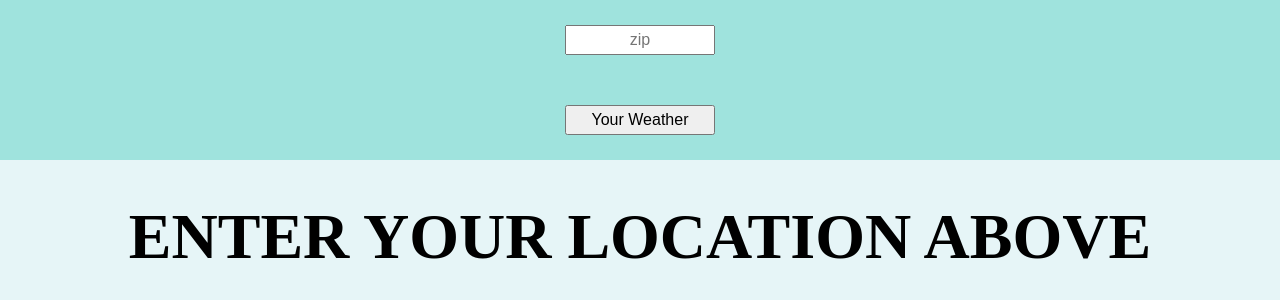
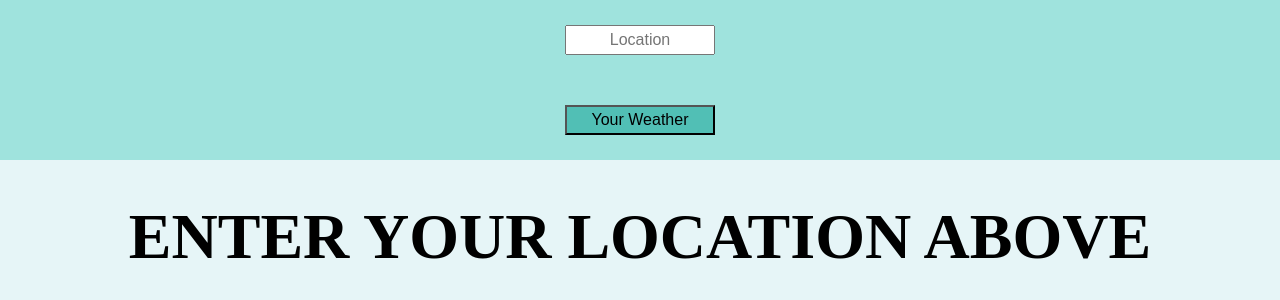
Before and after one commit to jamie29w/weather-api-app, a React (Create React App) app in the folder client/: page / in a window 1280 px wide. Shown: the top 300 px of the page. Built offline with nearby package versions, Linux system fonts and the light colour scheme.

Commit message:
consolidated handleLocChange into handleCoordsChange; styling changes; corrected getDay to getUTCDay

```diff
--- a/client/src/index.css
+++ b/client/src/index.css
@@ -6,3 +6,8 @@
 body {
     background-color: #E6F5F7;
 }
+
+
+input:-webkit-autofill {
+    -webkit-box-shadow: 0 0 0px 1000px #E6F5F7 inset;
+}
--- a/client/src/main/App.js
+++ b/client/src/main/App.js
@@ -12,7 +12,7 @@ class App extends Component {
             lat: null,
             lng: null,
             date: "",
-            location: "",
+            locationStr: "",
             weather: {
                 currently: {},
                 daily: {
@@ -31,18 +31,20 @@ class App extends Component {
             }
         }
         this.getCoords = this.getCoords.bind(this)
-        this.handleChange = this.handleChange.bind(this)
+        this.handleCoordsChange = this.handleCoordsChange.bind(this)
         this.getWeatherInfo = this.getWeatherInfo.bind(this)
         this.searchWeather = this.searchWeather.bind(this)
         this.handleWeatherChange = this.handleWeatherChange.bind(this)
     }
 
-    handleChange(lat,lng) {
+    handleCoordsChange(lat,lng, locationStr) {
         this.setState(prevState => {
             if (typeof lat === 'number' && typeof lng === 'number') {
                 return {
-                    lat: lat,
-                    lng: lng,
+                    ...prevState,
+                    lat,
+                    lng,
+                    locationStr
                 }
             } else {
                 return prevState;
@@ -52,20 +54,11 @@ class App extends Component {
 
     }
 
-    handleLocationChange(location) {
+    handleWeatherChange(weather) {
         this.setState(prevState => {
             return {
                 ...prevState,
-                location
-            }
-        })
-    }
-
-    handleWeatherChange(data) {
-        this.setState(prevState => {
-            return {
-                ...prevState,
-                weather: data
+                weather
             }
         })
     }
@@ -78,15 +71,15 @@ class App extends Component {
         return axios.get(`${locHost}/weather/${lat},${lng}`)
     }
 
-    searchWeather(loc){
-        this.getCoords(loc)
+    searchWeather(e, locationStr){
+        e.preventDefault();
+        this.getCoords(locationStr)
             .then(res => {
                 let coords = res.data.results[0].geometry.location;
-                this.handleChange(coords.lat, coords.lng)
+                this.handleCoordsChange(coords.lat, coords.lng, locationStr)
                 return this.getWeatherInfo(coords.lat, coords.lng)
             }).then (res => {
                 this.handleWeatherChange(res.data)
-                this.handleLocationChange(loc)
             }).catch(err => {
                 console.error(err)
             })
@@ -96,7 +89,7 @@ class App extends Component {
         return(
             <div>
                 <HeaderComponent searchWeather = {this.searchWeather} />
-                <BodyComponent location={this.state.location} weather={this.state.weather} />
+                <BodyComponent locationStr={this.state.locationStr} weather={this.state.weather} />
             </div>
         )
     }
--- a/client/src/main/body/Component.js
+++ b/client/src/main/body/Component.js
@@ -26,7 +26,7 @@ function BodyComponent (props) {
     }
     return (
         <div style={styles.outerDiv}>
-            <h1 style={styles.headers}>{props.weather.currently.temperature === undefined ? "ENTER YOUR LOCATION ABOVE" : `CURRENT TEMPERATURE IN ${props.location.toUpperCase()}`}</h1>
+            <h1 style={styles.headers}>{props.weather.currently.temperature === undefined ? "ENTER YOUR LOCATION ABOVE" : `CURRENT TEMPERATURE IN ${props.locationStr.toUpperCase()}`}</h1>
             <h3 style={styles.headers}>{props.weather.currently.temperature === undefined ? "" : `${Math.round(props.weather.currently.temperature)}˚`}</h3>
 
             <h1 style={styles.headers}> {props.weather.currently.temperature === undefined ? "" : "WEEKLY FORECAST:"}</h1>
--- a/client/src/main/body/Daily.js
+++ b/client/src/main/body/Daily.js
@@ -27,9 +27,11 @@ function Daily (props) {
     }
 
     const date = new Date(props.day.time * 1000)
-    const day = date.getDay()
+    const day = date.getUTCDay()
+    console.log(`day is ${day}`)
     const week = ["SUN", "MON", "TUES", "WED", "THURS", "FRI", "SAT"]
     const dayOfWeek = week[day]
+    console.log(`dayOfWeek is ${dayOfWeek}`)
 
 
 
--- a/client/src/main/header/Component.js
+++ b/client/src/main/header/Component.js
@@ -2,7 +2,7 @@ import React from 'react';
 
 function HeaderComponent(props) {
 
-    const style = {
+    const styles = {
         background: {
             backgroundColor: "#9FE3DD",
             width: "100%",
@@ -12,27 +12,34 @@ function HeaderComponent(props) {
             flexDirection: "column",
             alignContent: "center",
         },
+        form: {
+            height: "20vh",
+            marginLeft: "auto",
+            marginRight: "auto",
+            display: "flex",
+            justifyContent: "space-around",
+            flexDirection: "column",
+        },
         input: {
             height: "30px",
             width: "150px",
-            marginLeft: "auto",
-            marginRight: "auto",
             fontSize: "1em",
             textAlign: "center"
         },
         button: {
             height: "30px",
             width: "150px",
-            marginLeft: "auto",
-            marginRight: "auto",
             fontSize: "1em",
-        }
+            backgroundColor: "#51BFB5"
+        },
     }
 
     return (
-        <div style={style.background}>
-            <input style={style.input} id='zipInput' placeholder='zip'/>
-            <button style={style.button} onClick={() => props.searchWeather(document.getElementById('zipInput').value)}>Your Weather</button>
+        <div style={styles.background}>
+            <form style={styles.form} onSubmit={(e) => props.searchWeather(e, document.getElementById('zipInput').value)}>
+                <input style={styles.input} id='zipInput' placeholder='Location'/>
+                <button type="submit" style={styles.button} >Your Weather</button>
+            </form>
         </div>
     )
 }
```
